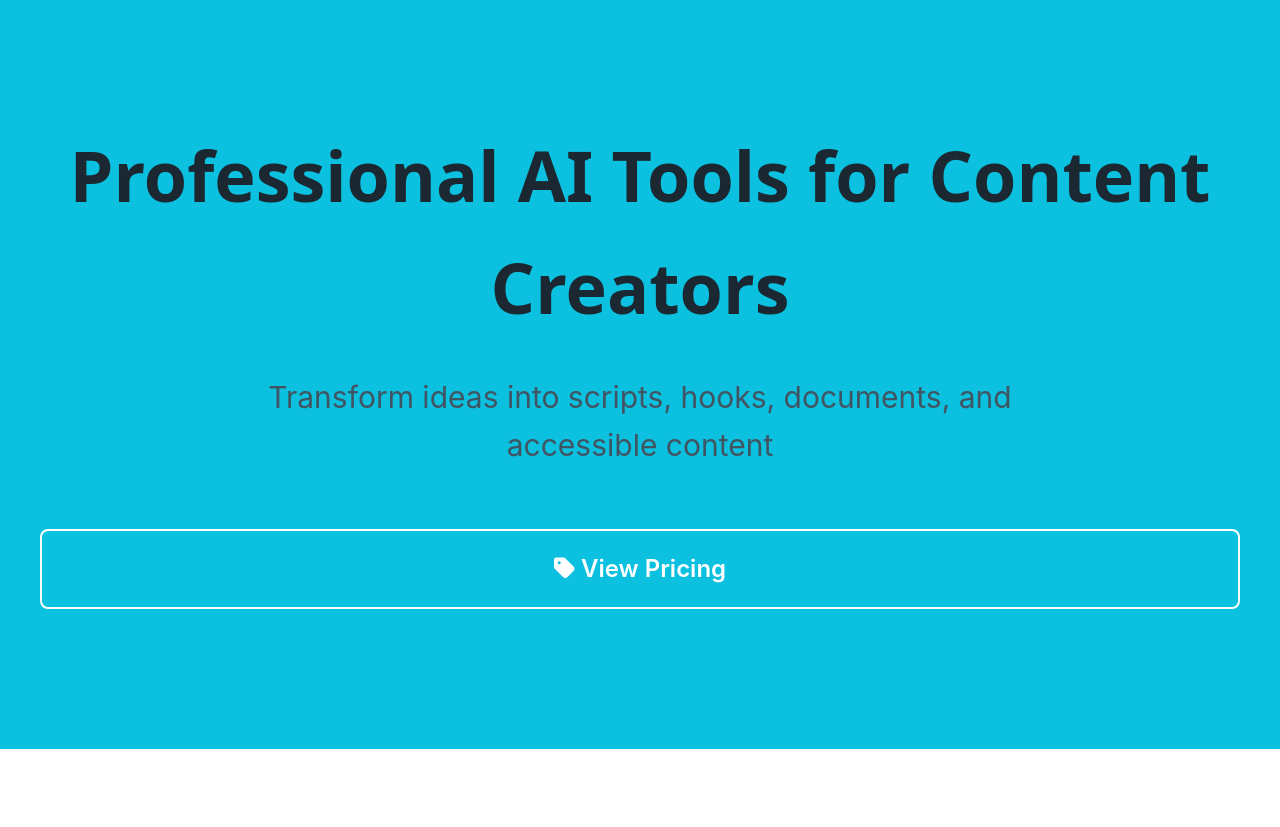
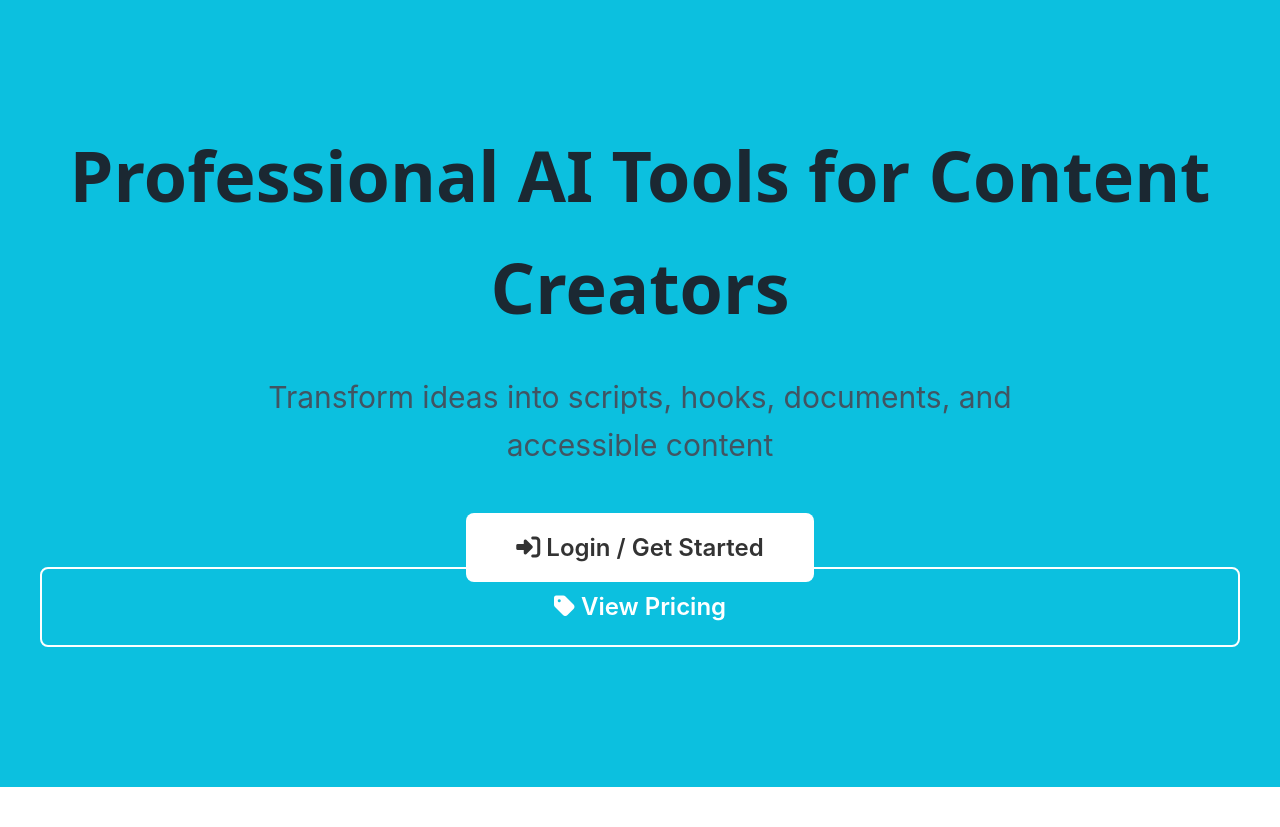
Before and after one commit to lucsetzer/prompts-alchemy-v7, a FastAPI app: template dashboard/templates/frontpage.html in a window 1280 px wide. Shown: the part 114-941 px from the top of the page. Run offline with FastAPI, Linux system fonts and the light colour scheme; the template is opened without the code that fills it, so the values that code supplies are empty.

Commit message:
Add login button to frontpage template

```diff
--- a/dashboard/templates/frontpage.html
+++ b/dashboard/templates/frontpage.html
@@ -173,6 +173,9 @@
             <p style="font-size: 1.5rem; margin-bottom: 3rem; max-width: 800px; margin-left: auto; margin-right: auto;">
                 Transform ideas into scripts, hooks, documents, and accessible content
             </p>
+            <a href="/login" style="background: white; color: #333; font-size: 1.2rem; padding: 1rem 2.5rem; border-radius: 8px; text-decoration: none; font-weight: 600; transition: all 0.3s;">
+                <i class="fas fa-sign-in-alt"></i> Login / Get Started
+            </a>
             <div style="display: flex; gap: 1.5rem; justify-content: center; flex-wrap: wrap;">
                 <button onclick="showSignupModal(
                 <a href="#pricing" style="background: transparent; border: 2px solid white; color: white; font-size: 1.2rem; padding: 1rem 2.5rem; border-radius: 8px; text-decoration: none; font-weight: 600;">
```
